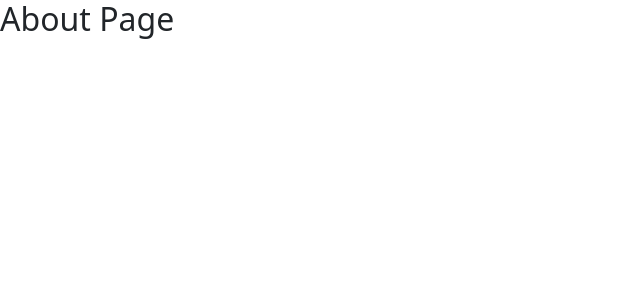
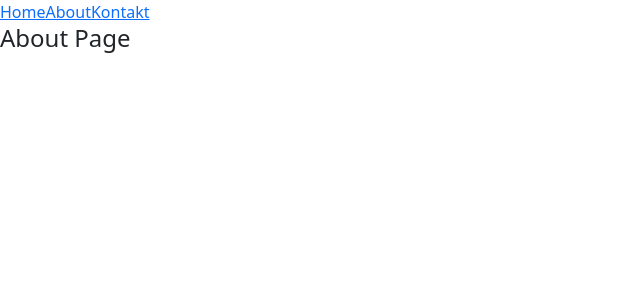
Before and after one commit to lunarpotato/website_dogcoach, a Next.js app: page /about in a window 1280 px wide. Shown: the top 300 px of the page, without its empty margins (0-640 px from the left). Built offline with nearby package versions, Linux system fonts and the light colour scheme.

Commit message:
Created Navbar, Linked Pages to Navbar, Changed Font from Geist to Montserrat

```diff
--- a/app/about/page.tsx
+++ b/app/about/page.tsx
@@ -1,7 +1,7 @@
 export default function About() {
     return (
       <main>
-      <h2>About Page</h2>
+      <h4>About Page</h4>
       </main>
 
     );
--- /dev/null
+++ b/app/components/Navbar.tsx
@@ -0,0 +1,12 @@
+import Link from "next/link";
+
+export default function Navbar() {
+    return (
+        <nav>
+        <Link href="/">Home</Link>
+        <Link href="/about">About</Link>
+        <Link href="/contact">Kontakt</Link>
+        </nav>
+
+    )
+}
--- a/app/contact/page.tsx
+++ b/app/contact/page.tsx
@@ -1,12 +1,9 @@
-import Form from '../components/Form'
+import Form from '../components/Form/Form'
 
 export default function Contact() {
   return (
 
-
   <Form/>
-
-
 
   );
 }
--- a/app/layout.tsx
+++ b/app/layout.tsx
@@ -1,15 +1,14 @@
-
-import { Geist, Geist_Mono } from "next/font/google";
+import { Montserrat, Montserrat_Alternates} from "next/font/google";
 import "./globals.css";
 
-const geistSans = Geist({
-  variable: "--font-geist-sans",
+// components
+import Navbar from './components/Navbar'
+
+
+const montserrat = Montserrat({
+  variable: "--font-montserrat",
   subsets: ["latin"],
-});
 
-const geistMono = Geist_Mono({
-  variable: "--font-geist-mono",
-  subsets: ["latin"],
 });
 
 
@@ -19,8 +18,9 @@ export default function RootLayout({
   children: React.ReactNode;
 }>) {
   return (
-    <html lang="en">
-      <body className={`${geistSans.variable} ${geistMono.variable}`}>
+    <html lang="de">
+      <body className={`${montserrat.variable}`}>
+        <Navbar/>
         {children}
       </body>
     </html>
```
Also changed, not shown: app/components/Form/Form.tsx (renamed from app/components/form.tsx).
